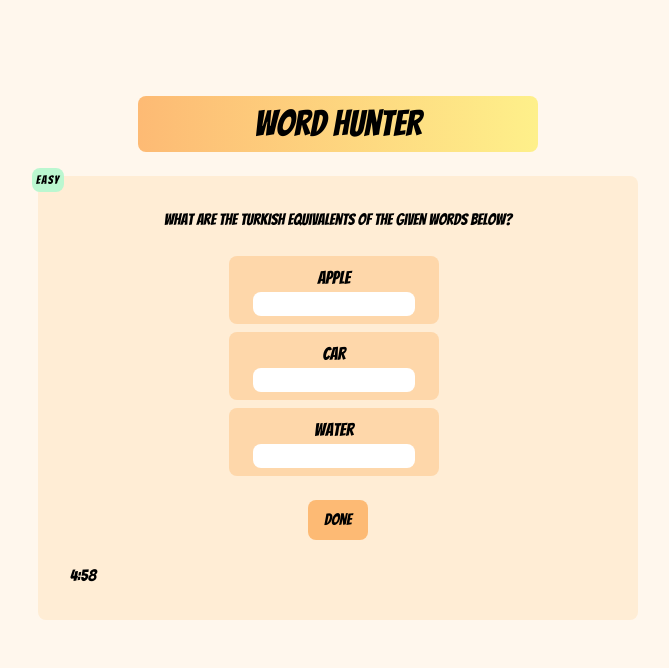
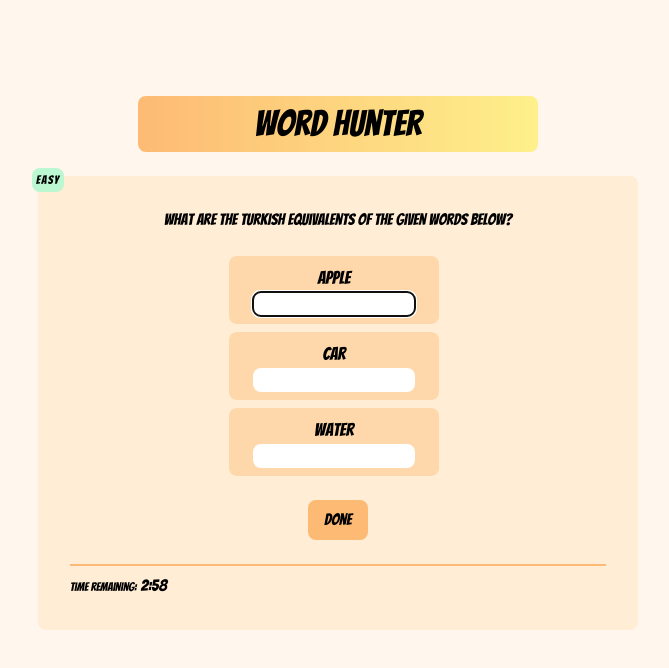
Before and after one commit to kaanmetep/word-hunter-app, a React (Vite) app: page / in a window 1280 px wide. Both pictures are taken after a click on the button "Start Playing". Shown: the top 668 px of the page, without its empty margins (302-971 px from the left). Built offline with nearby package versions, Linux system fonts and the light colour scheme.

Commit message:
bug fixes and focusing the first inputbox

```diff
--- a/src/components/App.jsx
+++ b/src/components/App.jsx
@@ -45,7 +45,7 @@ const initialState = {
   index: 0,
   showAnswers: false,
   points: 0,
-  time: 300,
+  time: 180,
 };
 function reducer(state, action) {
   switch (action.type) {
@@ -183,7 +183,7 @@ function App() {
         )}
       </div>
       {showAnswers && (
-        <div className="flex ">
+        <div className="flex justify-end">
           <button
             onClick={() => {
               dispatch({ type: "onNext" });
--- a/src/components/Question.jsx
+++ b/src/components/Question.jsx
@@ -1,4 +1,4 @@
-import { useState } from "react";
+import { useEffect, useRef } from "react";
 function Question({ questionObj, index, formValues, handleFormChange }) {
   return (
     <li className="flex flex-col gap-2">
@@ -10,7 +10,6 @@ function Question({ questionObj, index, formValues, handleFormChange }) {
             value={`${formValues[`textbox${i}`]}`}
             onChange={handleFormChange}
             key={i}
-            answers={questionObj.answers}
             i={i}
           />
         ))}
@@ -18,7 +17,11 @@ function Question({ questionObj, index, formValues, handleFormChange }) {
   );
 }
 
-function Word({ word, name, value, onChange, answers, i }) {
+function Word({ word, name, value, onChange, i }) {
+  const inputEl = useRef(null);
+  useEffect(function () {
+    if (i === 0) inputEl.current.focus();
+  }, []);
   return (
     <div className="flex items-center gap-3">
       <div className="bg-orange-200 py-2 px-6 rounded-lg text-center">
@@ -31,6 +34,7 @@ function Word({ word, name, value, onChange, answers, i }) {
             value={value}
             onChange={onChange}
             maxLength={12}
+            ref={inputEl}
           />
         </p>
       </div>
--- a/src/components/Timer.jsx
+++ b/src/components/Timer.jsx
@@ -11,8 +11,13 @@ function Timer({ time, dispatch }) {
   );
   return (
     <div className="w-full">
-      {Math.floor(time / 60).toFixed()}:
-      {(time % 60).toString().padStart(2, "0")}
+      <p className="border-t-2 border-orange-300 pt-2 text-xs">
+        Time remaining:
+        <span className="ml-1 text-base">
+          {Math.floor(time / 60).toFixed()}:
+          {(time % 60).toString().padStart(2, "0")}
+        </span>
+      </p>
     </div>
   );
 }
```
